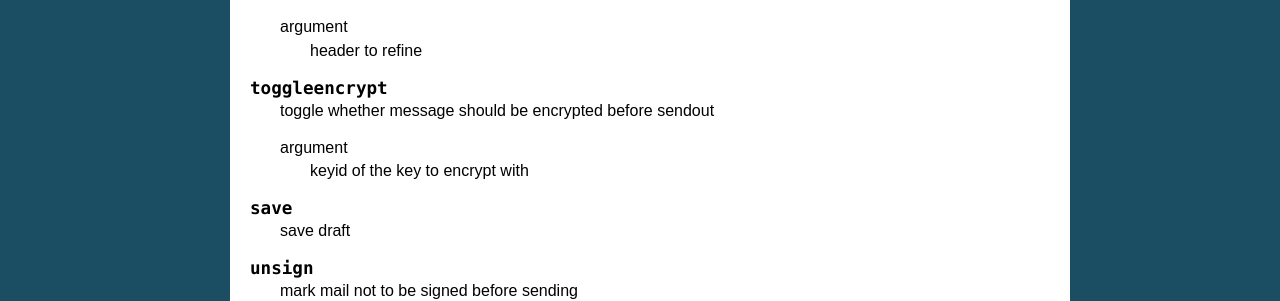
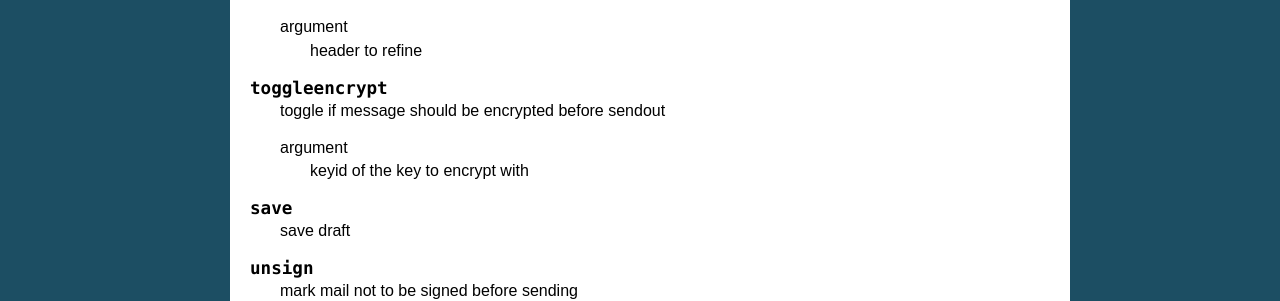
Before and after one commit to pazz/alot, a Sphinx documentation site: the page built from docs/source/usage/modes/envelope.rst, in a window 1280 px wide. Shown: the part 1275-1576 px from the top of the page. Built offline with Sphinx 7.4.7, drawn with Linux system fonts in a browser that asks for light colours.

```diff
--- a/docs/source/usage/modes/envelope.rst
+++ b/docs/source/usage/modes/envelope.rst
@@ -114,7 +114,7 @@ The following commands are available in envelope mode
 
 .. describe:: toggleencrypt
 
-    toggle whether message should be encrypted before sendout
+    toggle if message should be encrypted before sendout
 
     argument
         keyid of the key to encrypt with
--- a/docs/source/usage/modes/global.rst
+++ b/docs/source/usage/modes/global.rst
@@ -81,7 +81,7 @@ The following commands are available globally
     move focus in current buffer
 
     argument
-        up, down, page up, page down, first
+        up, down, [half]page up, [half]page down, first
 
 
 .. _cmd.global.shellescape:
```
Also changed, not shown: docs/source/usage/modes/search.rst (+10 -0 lines), 1 other file.
